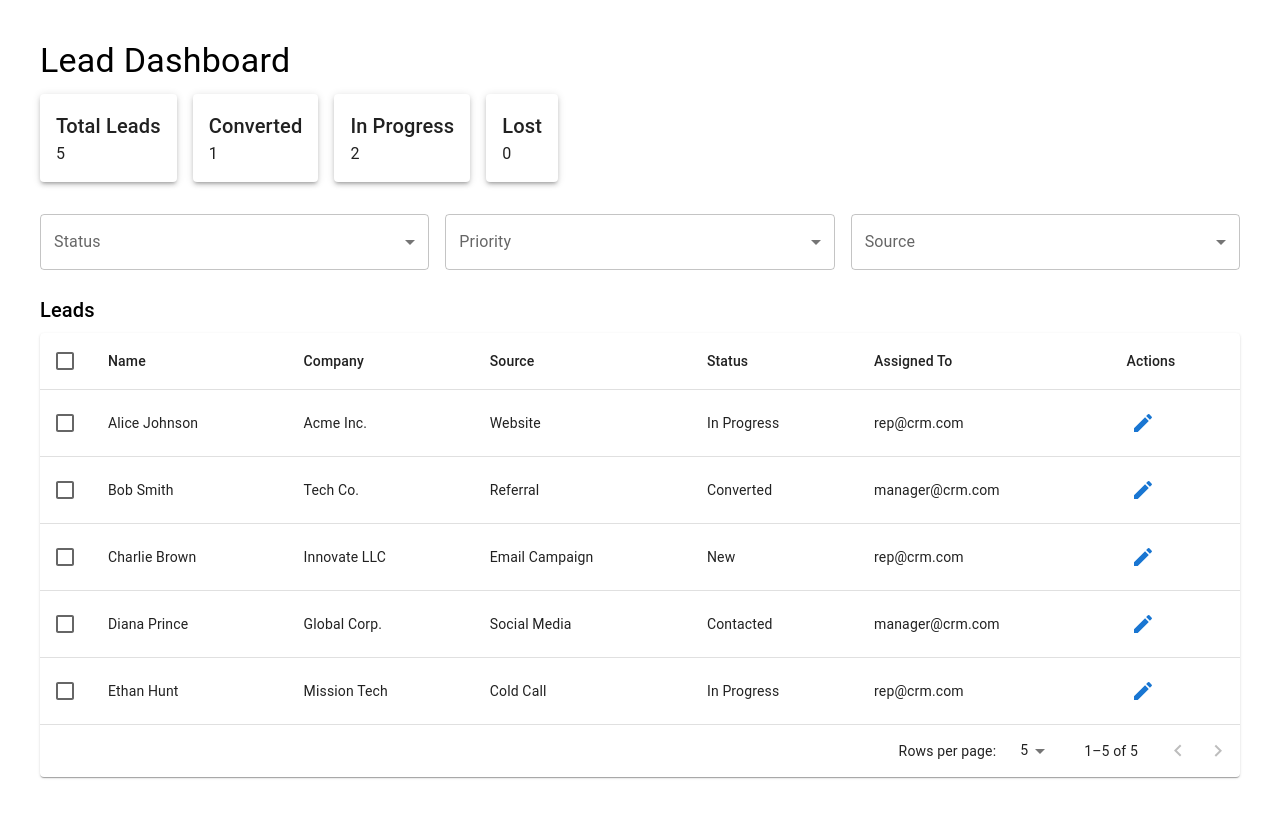
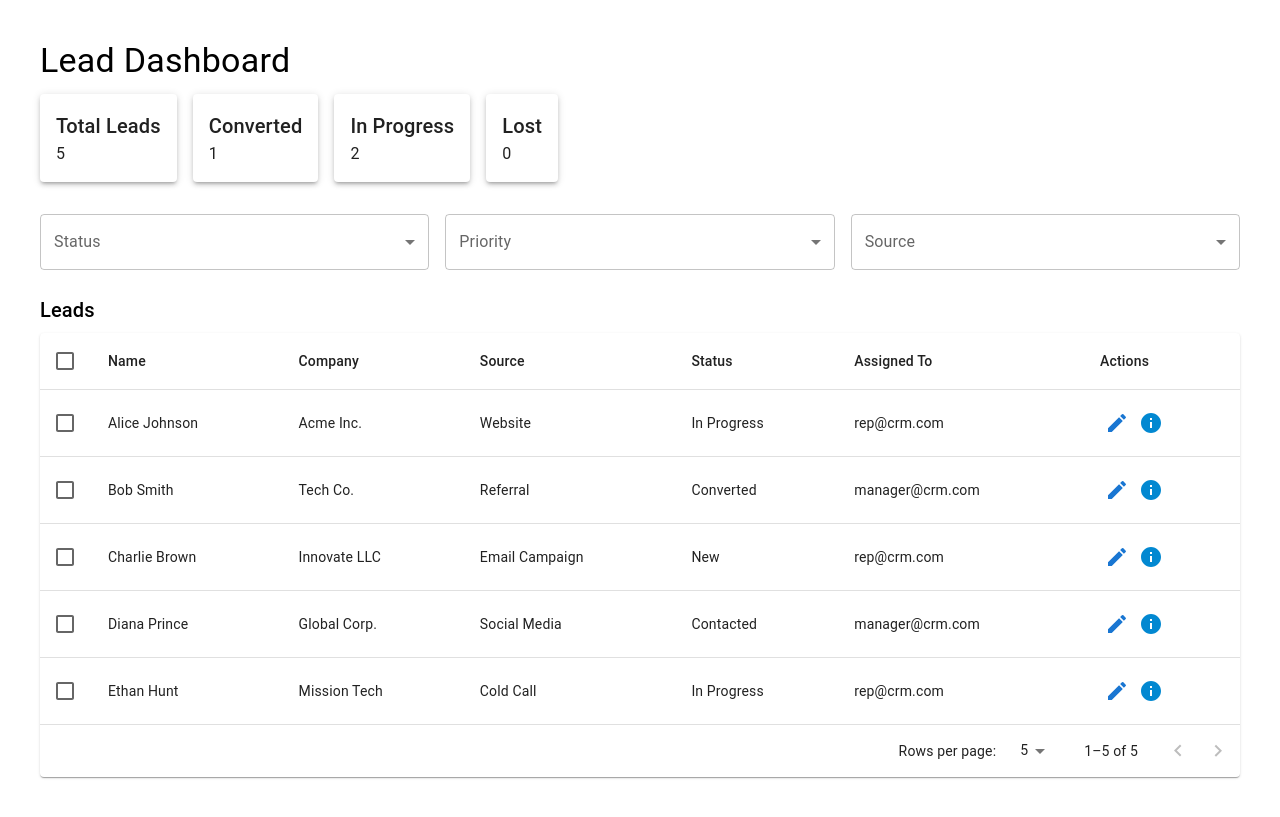
Before and after one commit to Eman-Abukhater/crm-leads-dashboard, a Next.js app: page /dashboard/leads in a window 1280 px wide. Built offline with nearby package versions, Linux system fonts and the light colour scheme.

Commit message:
Add Details Button to Lead List

```diff
--- a/src/app/components/lead/LeadList.jsx
+++ b/src/app/components/lead/LeadList.jsx
@@ -16,10 +16,10 @@ import {
   Select,
   MenuItem,
   Button,
+
 } from "@mui/material";
-import { Edit, Delete } from "@mui/icons-material";
+import { Edit, Info } from "@mui/icons-material";
 import { useState, useEffect } from "react";
-import { useLeads } from "@/features/leads/hooks";
 import { useMutation, useQueryClient } from "@tanstack/react-query";
 import {
   assignLeads,
@@ -52,12 +52,10 @@ export default function LeadList({ leadsfilter }) {
   const [page, setPage] = useState(0);
   const [rowsPerPage, setRowsPerPage] = useState(5);
 
-
   // Initialize leads with the  filtered data
   useEffect(() => {
     setLeads(leadsfilter);
   }, [leadsfilter]);
-
 
   const handleSelectAllClick = (event) => {
     if (event.target.checked) {
@@ -100,7 +98,6 @@ export default function LeadList({ leadsfilter }) {
     page * rowsPerPage,
     page * rowsPerPage + rowsPerPage
   );
-
 
   return (
     <Box>
@@ -191,6 +188,14 @@ export default function LeadList({ leadsfilter }) {
                     <IconButton size="small" color="primary">
                       <Edit />
                     </IconButton>
+                    {/*Add Details Button */}
+                    <IconButton
+                      size="small"
+                      color="info"
+                      onClick={() => router.push(`/leads/${lead.id}`)}
+                    >
+                      <Info />
+                    </IconButton>
                   </TableCell>
                 </TableRow>
               ))}
```
